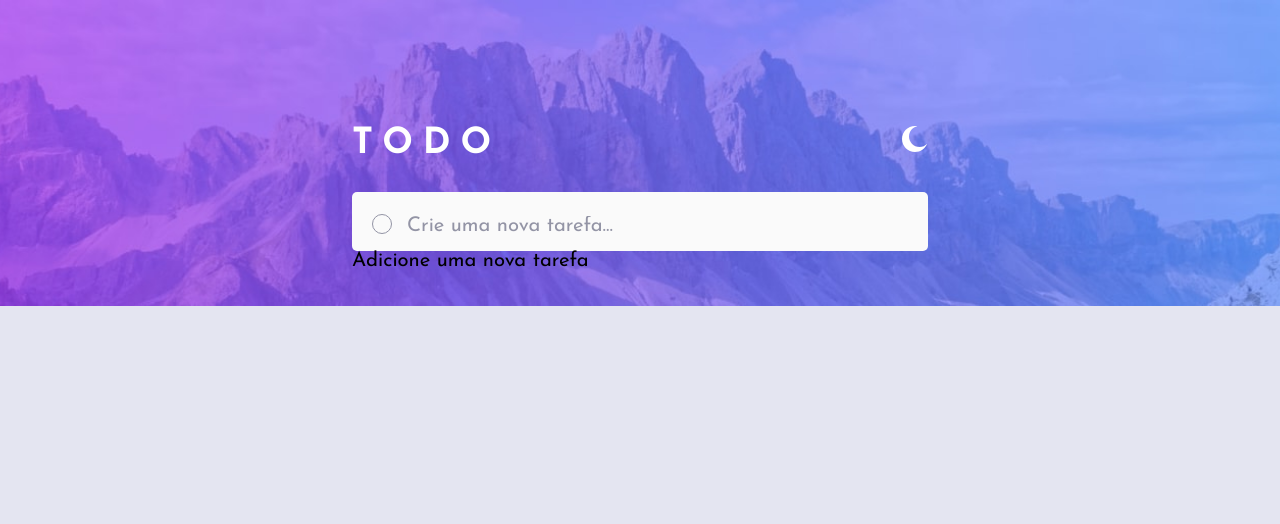
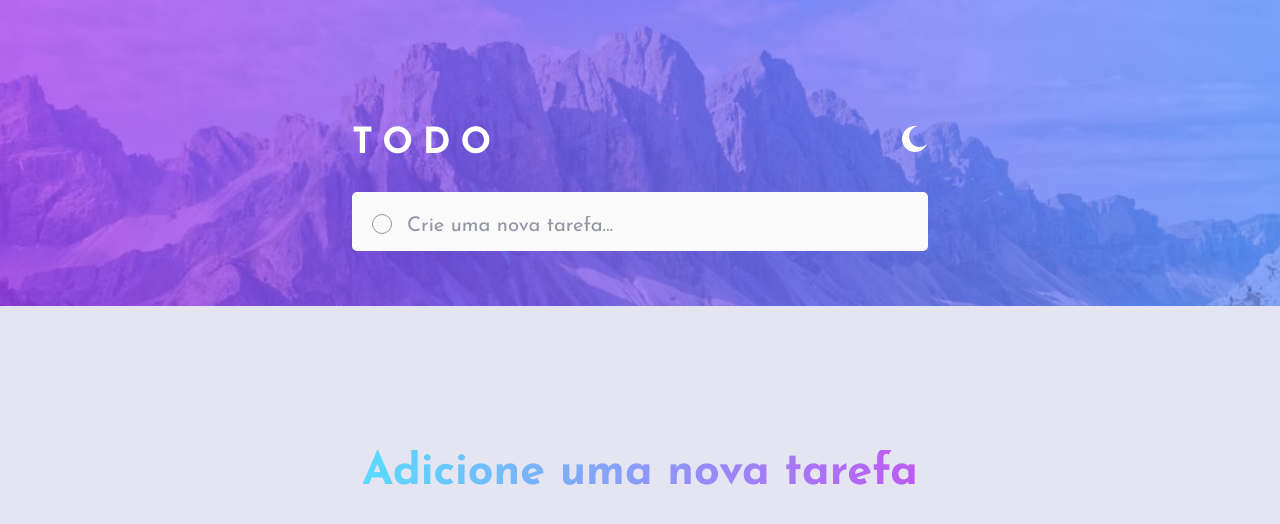
Before and after one commit to higor-costa/lista-de-tarefas, a React (Vite) app: page / in a window 1280 px wide. Shown: the top 524 px of the page. Built offline with nearby package versions, Linux system fonts and the light colour scheme.

Commit message:
Estiliza paragráfo de lista vazia

```diff
--- a/src/App.module.css
+++ b/src/App.module.css
@@ -54,6 +54,21 @@ body {
 
 .conteudoCabecalho .iconeTema {
   cursor: pointer;
+}
+
+.listaVazia {
+  position: absolute;
+    top: 18rem;
+    left: 50%;
+    transform: translateX(-50%);
+    font-size: 2.5rem;
+    width: 100%;
+    text-align: center;
+    background-image: linear-gradient(to right, hsl(192, 100%, 67%), hsl(280, 87%, 65%));
+    background-clip: text;
+    color: transparent;
+    font-weight: bold;
+    -webkit-background-clip: text;
 }
 
 form {
```
